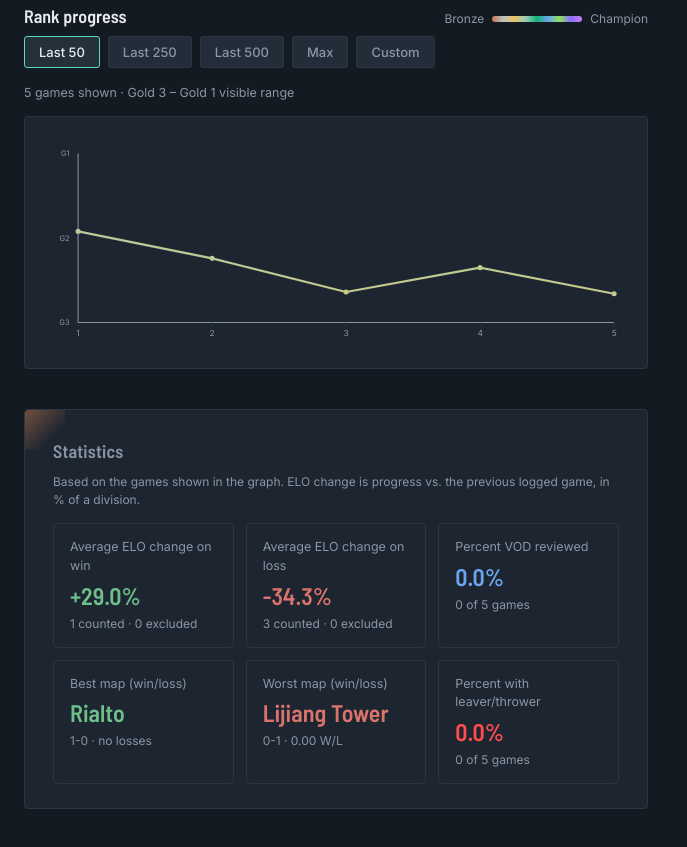
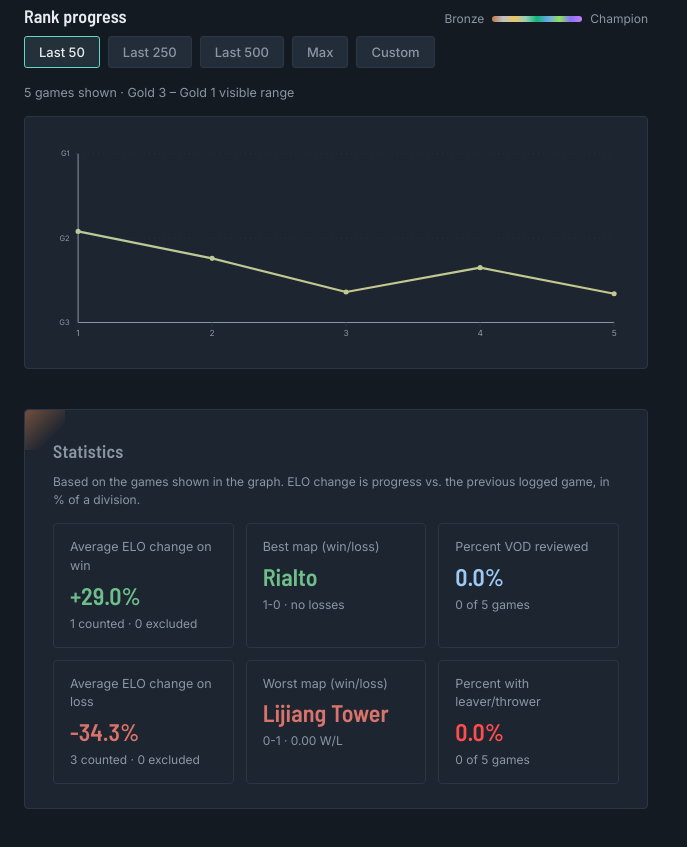
Before and after one commit to twopinkdragons/ow-performance-lab, a plain HTML site: page index.html in a window 1280 px wide. Shown: the part 753-1600 px from the top of the page, without its empty margins (0-687 px from the left). Drawn offline with Linux system fonts and the light colour scheme.

Commit message:
update style

```diff
--- a/index.html
+++ b/index.html
@@ -232,11 +232,6 @@
         <div class="stat-sub" id="statLossSub"></div>
       </div>
       <div class="stat-card">
-        <div class="stat-label">Percent VOD reviewed</div>
-        <div class="stat-value vod" id="statVod">&mdash;</div>
-        <div class="stat-sub" id="statVodSub"></div>
-      </div>
-      <div class="stat-card">
         <div class="stat-label">Best map (win/loss)</div>
         <div class="stat-value good" id="statBestMap">&mdash;</div>
         <div class="stat-sub" id="statBestSub"></div>
@@ -245,6 +240,11 @@
         <div class="stat-label">Worst map (win/loss)</div>
         <div class="stat-value bad" id="statWorstMap">&mdash;</div>
         <div class="stat-sub" id="statWorstSub"></div>
+      </div>
+      <div class="stat-card">
+        <div class="stat-label">Percent VOD reviewed</div>
+        <div class="stat-value vod" id="statVod">&mdash;</div>
+        <div class="stat-sub" id="statVodSub"></div>
       </div>
       <div class="stat-card">
         <div class="stat-label">Percent with leaver/thrower</div>
--- a/style.css
+++ b/style.css
@@ -546,6 +546,8 @@
   .stats-grid{
     display: grid;
     grid-template-columns: repeat(3, minmax(0, 1fr));
+    grid-template-rows: repeat(2, auto);
+    grid-auto-flow: column;   /* fill down each column: ELO, maps, VOD/LT */
     gap: 12px;
   }
 
@@ -575,7 +577,7 @@
 
   .stat-value.good{ color: var(--good); }
   .stat-value.bad{ color: var(--bad); }
-  .stat-value.vod{ color: #6ba5ef; }   /* blue, same as the Diamond tier color */
+  .stat-value.vod{ color: #9ec9f5; }   /* soft pastel blue */
   .stat-value.lt{ color: #ff4d4d; }    /* stark red for leaver/thrower rate */
 
   .stat-sub{
@@ -585,7 +587,7 @@
   }
 
   @media (max-width: 560px){
-    .stats-grid{ grid-template-columns: 1fr 1fr; }
+    .stats-grid{ grid-template-columns: 1fr 1fr; grid-template-rows: none; grid-auto-flow: row; }
   }
 
   /* ---- Match history table ---- */
```
